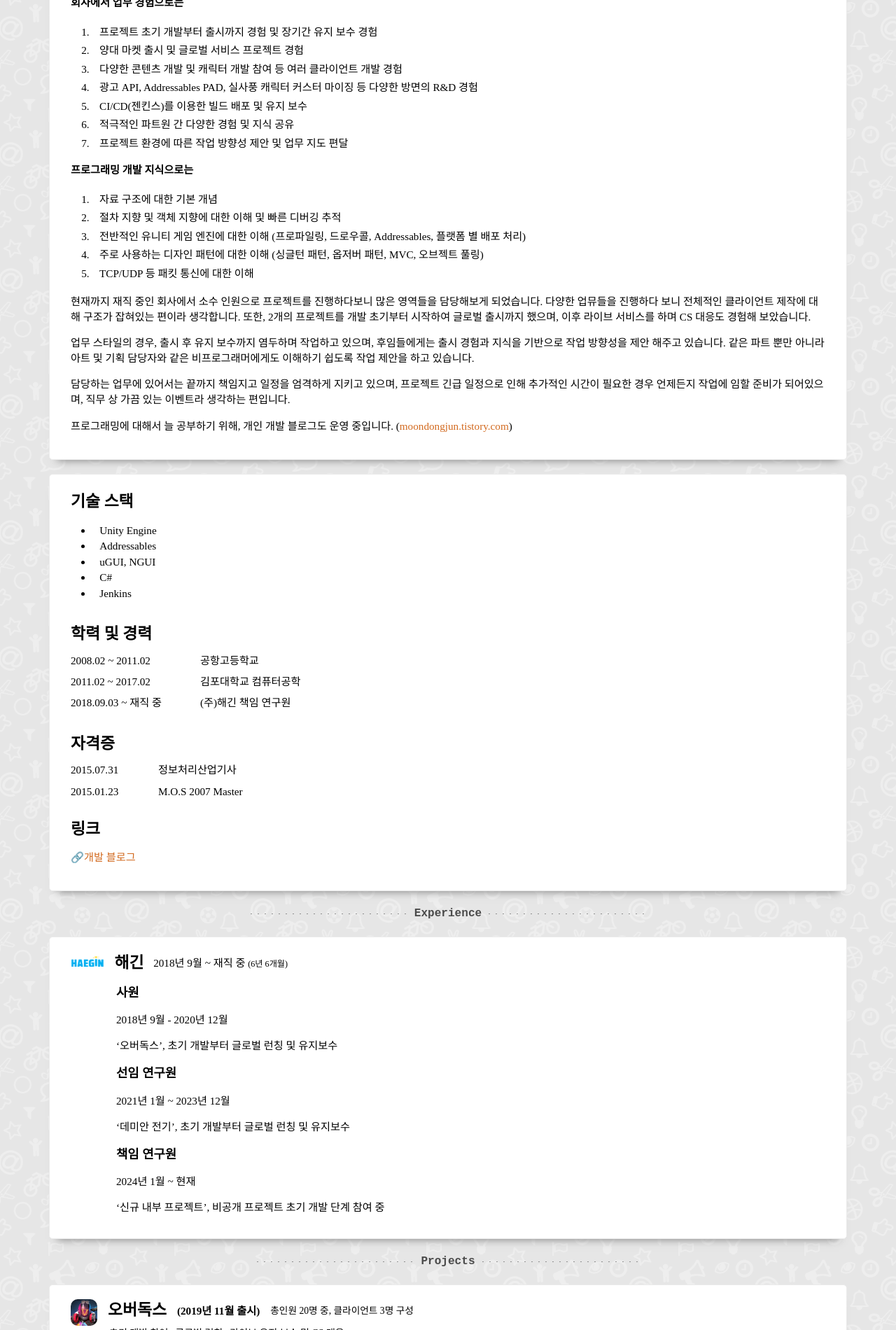
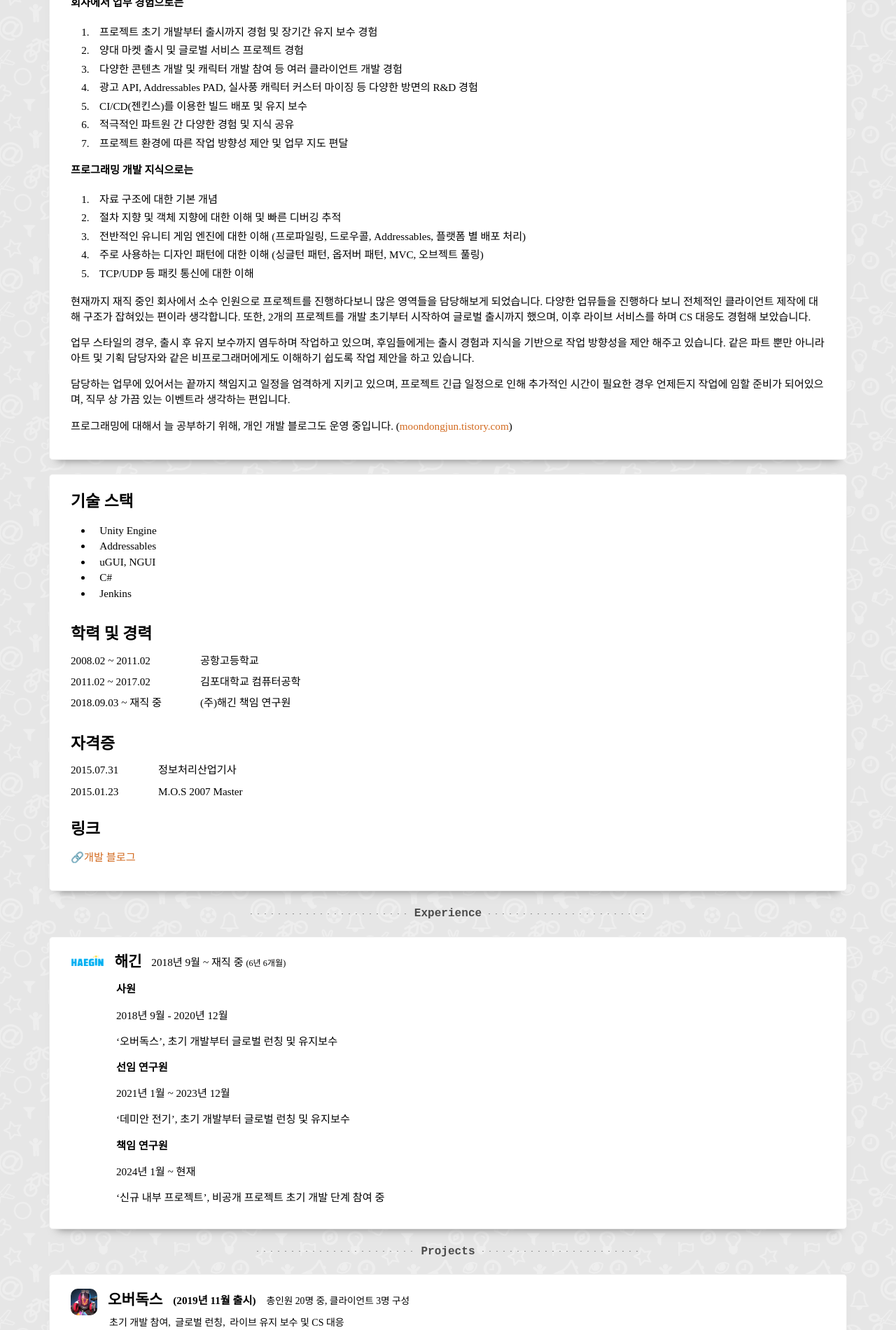
Before and after one commit to MDJ0126/Resume, a Jekyll site: the page built from index.html, in a window 1280 px wide. Shown: the part 786-2686 px from the top of the page at 70% size. Built offline with Jekyll 4.4.1, drawn with Linux system fonts in a browser that asks for light colours; some web fonts are replaced; grey boxes are pictures that could not be loaded.

Commit message:
경력 부분 모바일 사이즈 대응

```diff
--- a/_posts/companys/2018-09-03-해긴-입사.md
+++ b/_posts/companys/2018-09-03-해긴-입사.md
@@ -6,19 +6,19 @@
 start: "20180903"
 ---
 
-### 사원
+#### 사원
 
 2018년 9월 - 2020년 12월
 
 '오버독스', 초기 개발부터 글로벌 런칭 및 유지보수
 
-### 선임 연구원
+#### 선임 연구원
 
 2021년 1월 ~ 2023년 12월
 
 '데미안 전기', 초기 개발부터 글로벌 런칭 및 유지보수
 
-### 책임 연구원
+#### 책임 연구원
 
 2024년 1월 ~ 현재
 
--- a/_sass/_company.scss
+++ b/_sass/_company.scss
@@ -9,11 +9,15 @@
 
     .title {
         margin: auto 10px;
-        font-size: 1.5em;
+        font-size: 1.4em;
         font-weight: 600;
         vertical-align: middle;
         /*position: relative;*/
         /*top: 0.2em;*/
+
+        @media (max-width: $mobile-width) {
+            font-size: 1.2em;
+        }
     }
 
     .experience {
--- a/_sass/_project.scss
+++ b/_sass/_project.scss
@@ -21,7 +21,7 @@
             }
 
             &-text {
-                font-size: 1.5em;
+                font-size: 1.4em;
                 font-weight: bold;
                 margin-top: -0.2em;
 
```
